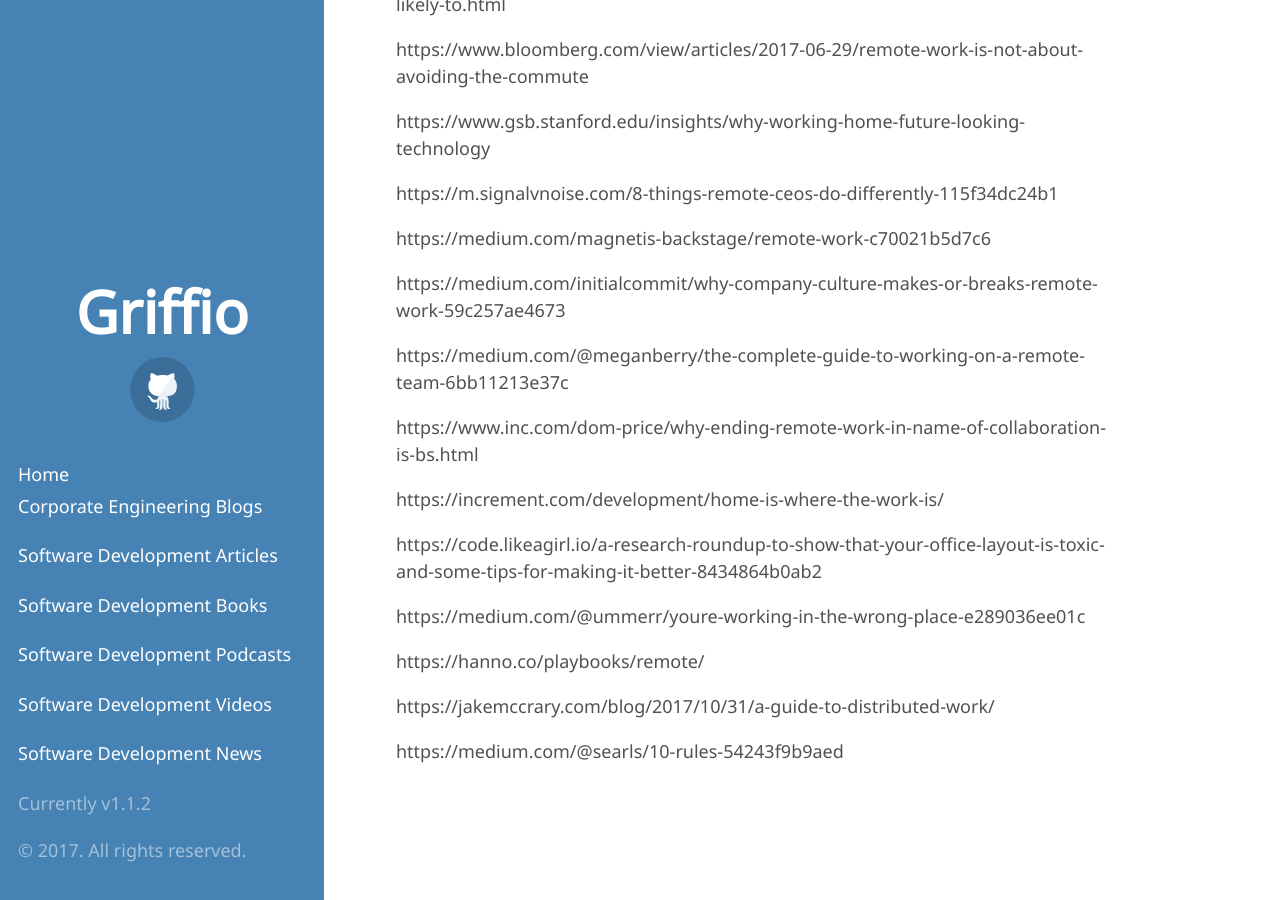
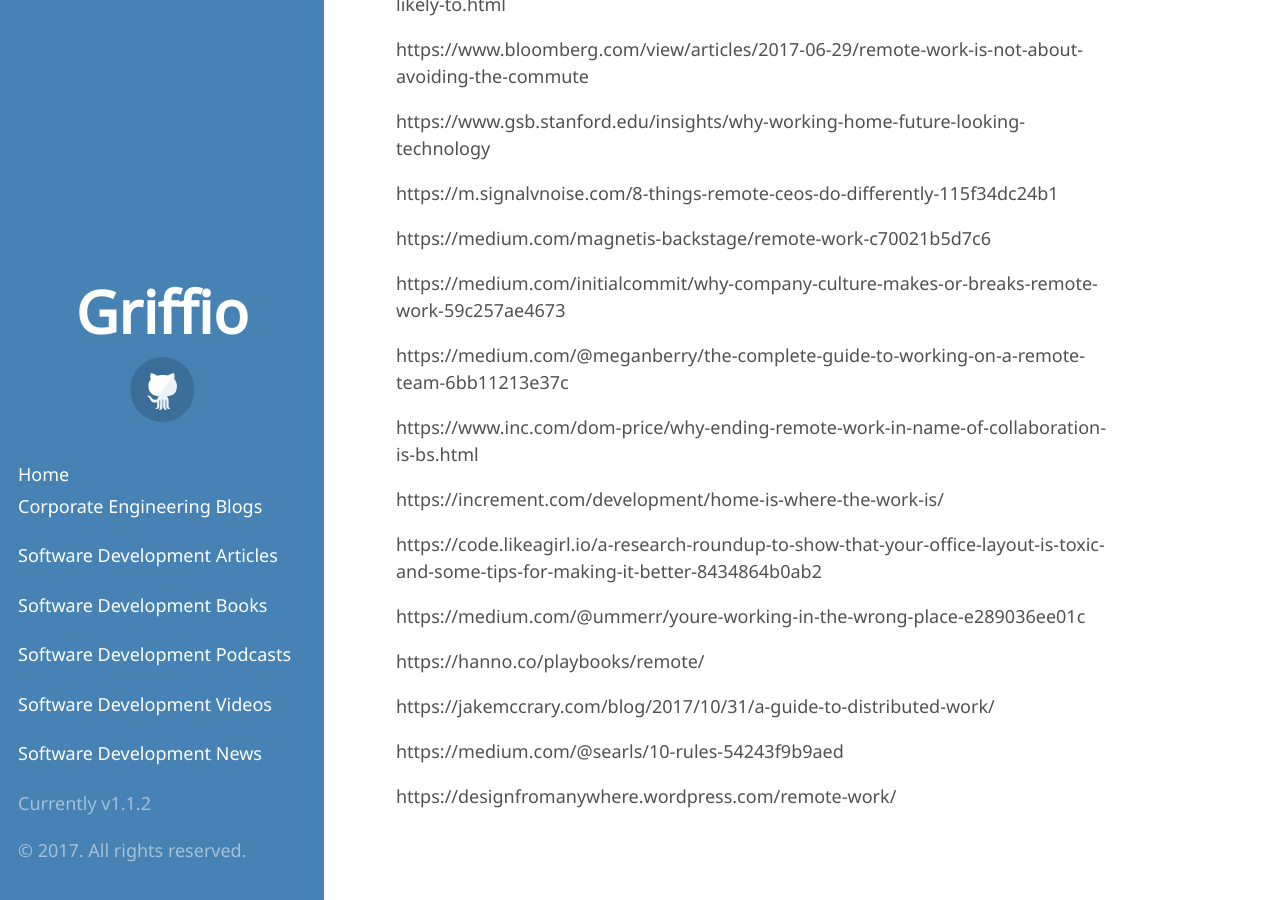
Before and after one commit to griffio/griffio.github.io, a Jekyll site: the page built from distributed_and_remote.md, in a window 1280 px wide and 900 px high, scrolled down 6570 px. Built offline with Jekyll 4.4.1, drawn with Linux system fonts in a browser that asks for light colours; some web fonts are replaced; our own code applies the rules of GitHub Pages for plain Markdown files; some of the changed lines change nothing that is shown.

Commit message:
designfromanywhere

```diff
--- a/distributed_and_remote.md
+++ b/distributed_and_remote.md
@@ -269,3 +269,5 @@ https://hanno.co/playbooks/remote/
 https://jakemccrary.com/blog/2017/10/31/a-guide-to-distributed-work/
 
 https://medium.com/@searls/10-rules-54243f9b9aed
+
+https://designfromanywhere.wordpress.com/remote-work/
```
